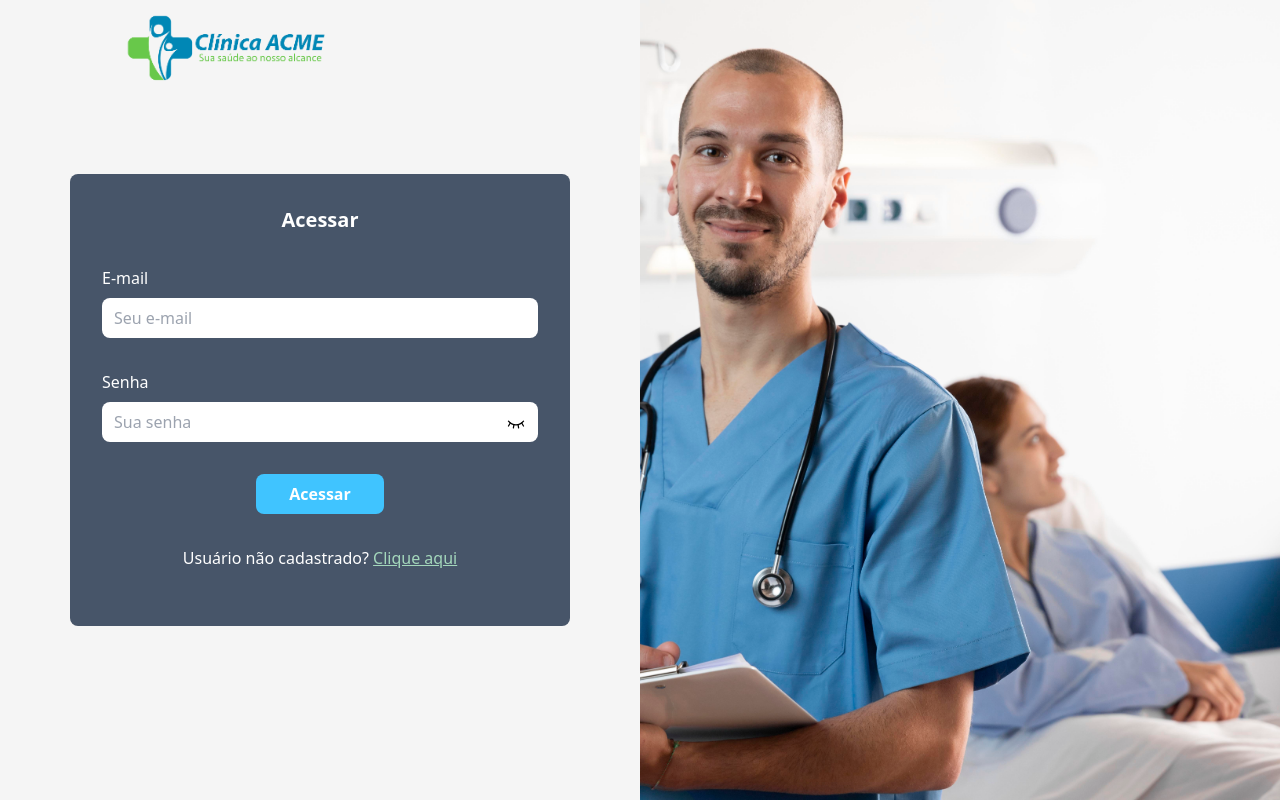
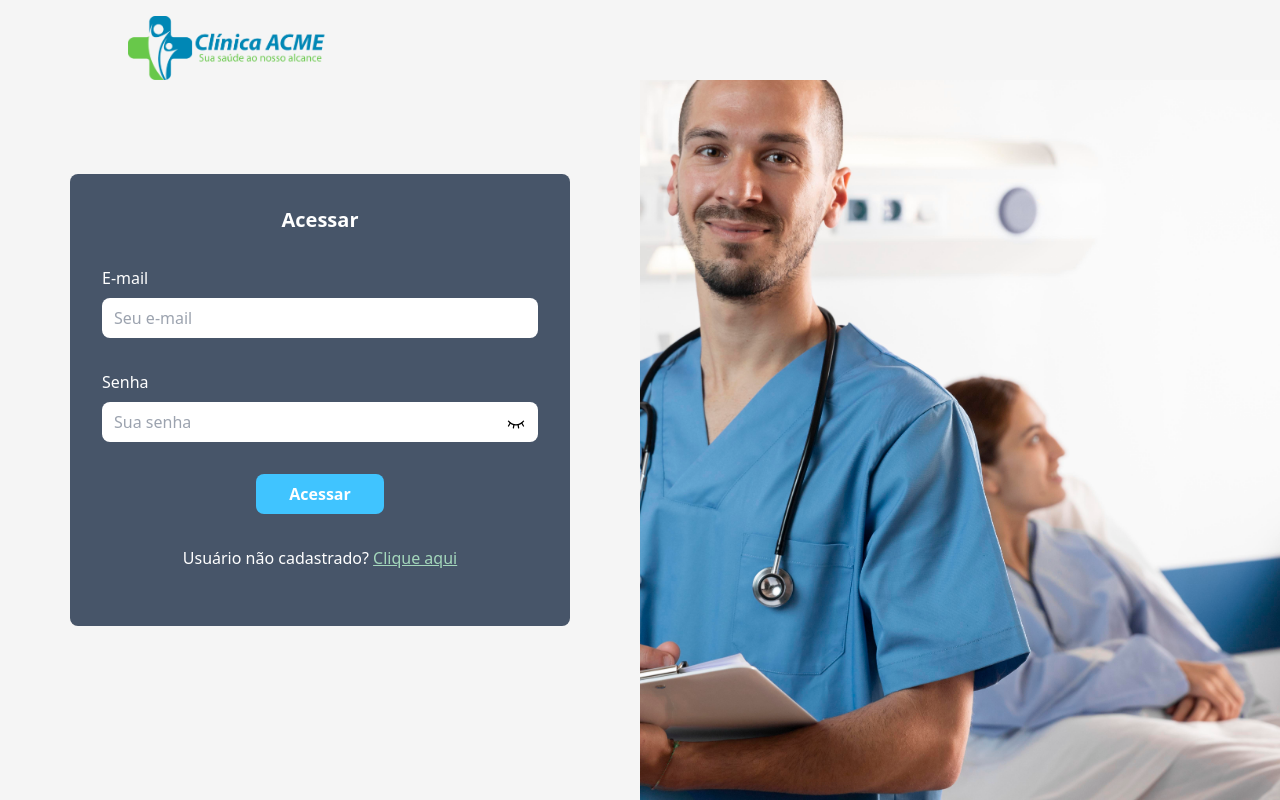
Before and after one commit to almeidaxz/desafio-interprocess, a React (Vite) app in the folder acme-client/: page / in a window 1280 px wide. Built offline with nearby package versions, Linux system fonts and the light colour scheme.

Commit message:
fix no z-index do navbar

```diff
--- a/acme-client/src/components/Navbar/index.jsx
+++ b/acme-client/src/components/Navbar/index.jsx
@@ -13,7 +13,7 @@ export default function Navbar() {
     }
 
     return (
-        <header className='w-full pt-4 mb-8 fixed'>
+        <header className='w-full pt-4 mb-8 fixed bg-[#f5f5f5] z-20'>
             <nav className='max-w-[1024px] m-auto flex items-center justify-between'>
                 <a href="#">
                     <img
```
